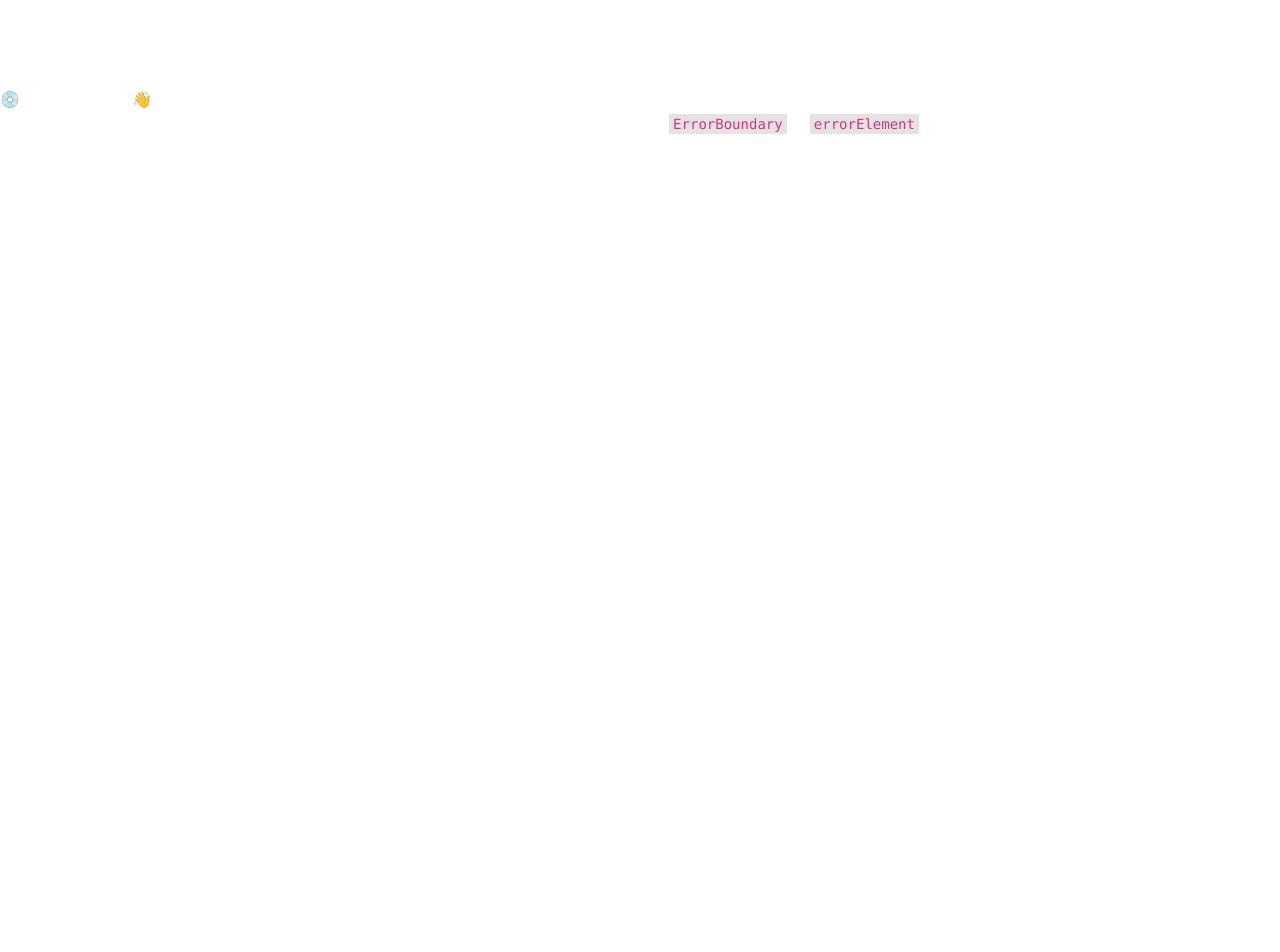
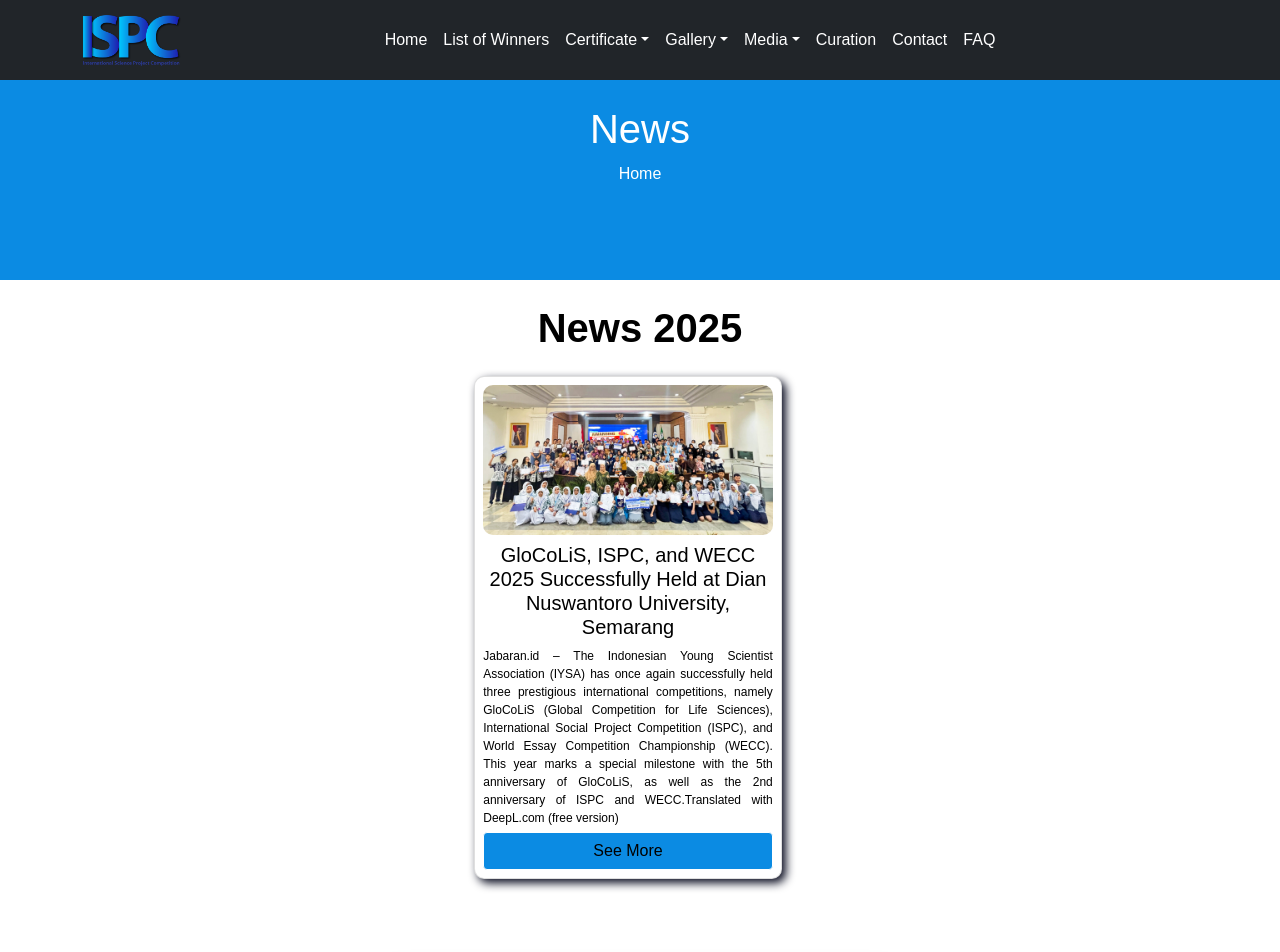
Before and after one commit to iysaofficial/ISPCofficial, a React (Vite) app: page /listnews in a window 1280 px wide. Before the commit this address had no page. Shown: the top 952 px of the page. Before the commit the page ends 800 px from the top, so only its background shows below. Built offline with nearby package versions, Linux system fonts and the light colour scheme.

Commit message:
news 2025

```diff
--- a/src/assets/css/styles.css
+++ b/src/assets/css/styles.css
@@ -725,3 +725,59 @@ body p {
   gap: 2rem;
 }
 /* LOW END */ /* LOW END */
+
+/* News Start */ /* News Start */
+.news-section{
+  padding: 0px 25px 100px 25px  ;
+  width: 100% !important;
+}
+
+.news-section .wrapper{
+  display: flex;
+  justify-content: space-around;
+  width: 100% !important;
+  box-sizing: border-box;
+
+}
+
+.news-section .card{
+  margin: 1rem;
+  padding: .5rem;
+  color: #212529;
+  border-radius: 10px;
+  box-shadow: 4px 4px 10px #06091d;
+}
+
+.news-section h1{
+  color: #000;
+}
+
+.news-section .card img{
+  border-radius: 10px;
+  max-height: 150px;
+}
+
+.news-section .card h5{
+  color: #000;
+}
+
+
+.news-section .card p{
+  text-align: justify;
+  font-size: 12px;
+  color: #000;
+}
+
+.news-section .btn-action {
+  color: #000;
+  background-color: var(--warna-primary);
+  margin: 5px 0 0 0;
+}
+.news-section .btn-action:hover {
+  box-shadow: 8px 8px #06091d;
+  background-color: var(--warna-tulisan);
+  color: #212529 !important;
+  transition: 0.3s;
+  margin-right: 5px;
+}
+/* News End */ /* News End */
--- a/src/components/navigation.jsx
+++ b/src/components/navigation.jsx
@@ -78,15 +78,23 @@ const navigation = () => {
                   2024
                 </NavDropdown.Item>
               </NavDropdown>
+              <NavDropdown title="Media" id="nav-dropdown">
+                <NavDropdown.Item
+                  eventKey="4.1"
+                  href="/listnews"
+                >
+                  News from Media
+                </NavDropdown.Item>
+                <NavDropdown.Item
+                  eventKey="4.1"
+                  href="https://drive.google.com/file/d/115ioYB9Yi-oLTRBO2GysgJIoxS_mgI5u/view?usp=sharing"
+                  target="_blank"
+                >
+                  Press Release 2025
+                </NavDropdown.Item>
+              </NavDropdown>
               <a className="nav-item nav-link" href="https://drive.google.com/drive/folders/1wKdfpoiYnZFSHBtfCtPtdosKWrD0xVaD?usp=drive_link">
                 Curation{" "}
-              </a>
-              <a
-                className="nav-item nav-link"
-                href="https://drive.google.com/file/d/115ioYB9Yi-oLTRBO2GysgJIoxS_mgI5u/view?usp=sharing"
-                target="_blank"
-              >
-                Press Release{" "}
               </a>
               <a className="nav-item nav-link" href="/contact">
                 Contact{" "}
--- a/src/main.jsx
+++ b/src/main.jsx
@@ -20,6 +20,7 @@ import Thankyouinter from "./pages/registration/thankyouinter";
 // import ContactPage from "./pages/contactpages";
 // import Faq from "./pages/faq";
 // import PosterPage from "./pages/posterlayoutpages";
+import ListNews from "./pages/news/listnews";
 
 const router = createBrowserRouter([
   {
@@ -53,6 +54,10 @@ const router = createBrowserRouter([
   {
     path: "/jenjangoff25",
     element: <Jenjangoff25 />
+  },
+  {
+    path: "/listnews",
+    element: <ListNews />
   },
   // {
   //   path: "/homeregist",
--- /dev/null
+++ b/src/pages/news/listnews.jsx
@@ -0,0 +1,51 @@
+import Navigation from "../../components/navigation";
+import Footer from "../../components/footer";
+
+function ListNews() {
+  return (
+    <>
+      <Navigation />
+      {/* PAGE HEADER START */}
+      <div className="page-header text-center">
+        <h1>News</h1>
+        <a href="/">Home</a>
+      </div>
+      {/* PAGE HEADER END */}
+      <section className="news-section">
+        <div className="text-center">
+          <br />
+          <h1 className="fw-bold">News 2025</h1>
+          <div className="wrapper row">
+            {/* NEWS 1 START */}
+            <div className="col-lg-3 card">
+              <img
+                className="img-fluid mb-2"
+                src="./assets/news/20251.jpg"
+                alt=""
+              />
+              <h5>
+                GloCoLiS, ISPC, and WECC 2025 Successfully Held at Dian Nuswantoro University, Semarang
+              </h5>
+              <p>
+                {" "}
+                Jabaran.id – The Indonesian Young Scientist Association (IYSA) has once again successfully held three prestigious international competitions, namely GloCoLiS (Global Competition for Life Sciences), International Social Project Competition (ISPC), and World Essay Competition Championship (WECC). This year marks a special milestone with
+                the 5th anniversary of GloCoLiS, as well as the 2nd anniversary of ISPC and WECC.Translated with DeepL.com (free version)
+              </p>
+              <a
+                href="https://jabaran.id/glocolis-ispc-dan-wecc-2025-sukses-diselenggarakan-di-universitas-dian-nuswantoro-semarang/"
+                target="_blank"
+                className="btn btn-action"
+              >
+                See More
+              </a>
+            </div>
+            {/* NEWS 1 END */}
+          </div>
+        </div>
+      </section>
+      <Footer />
+    </>
+  );
+}
+
+export default ListNews;
```
Also changed, not shown: public/assets/news/20251.jpg (added).
